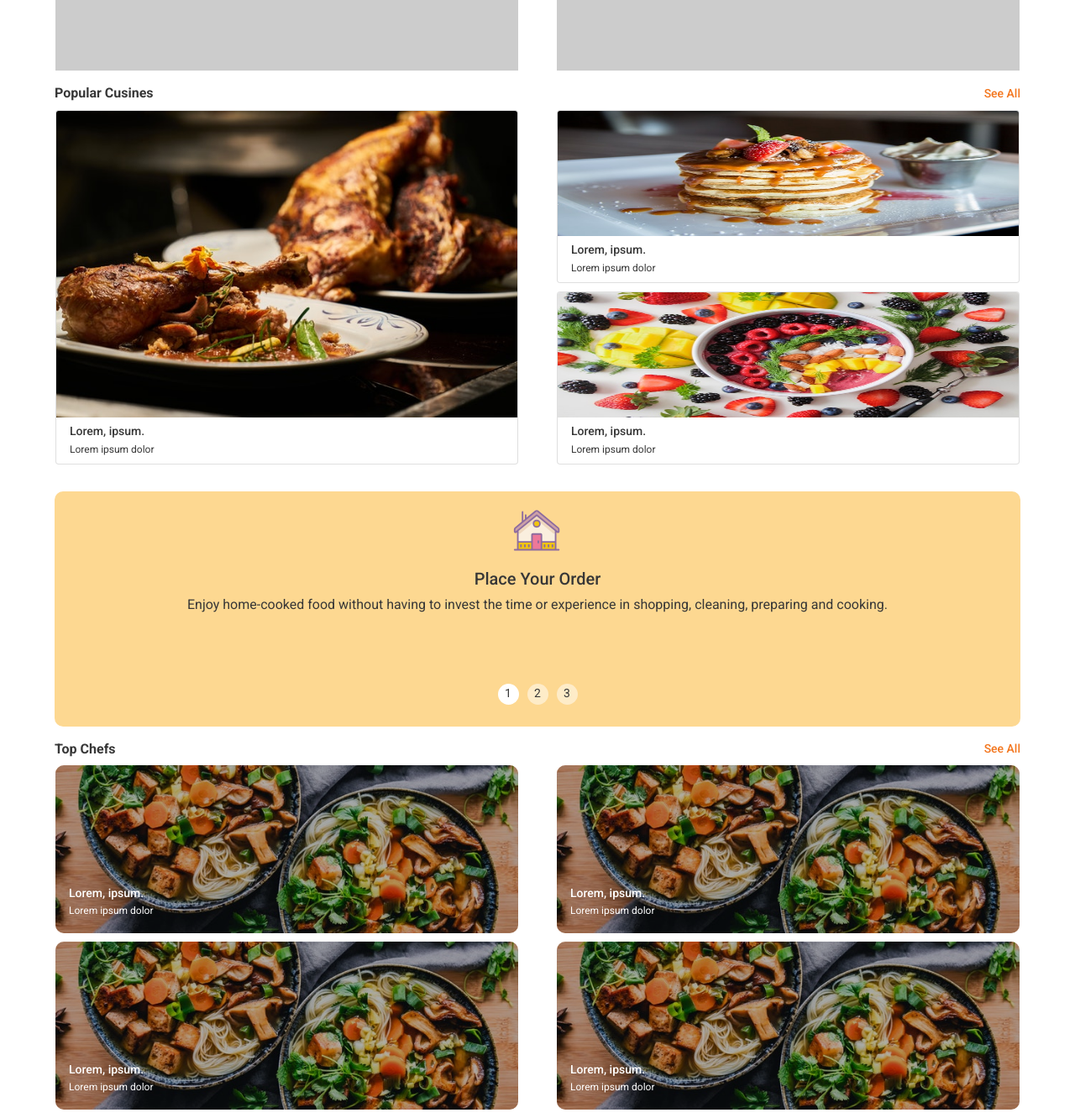
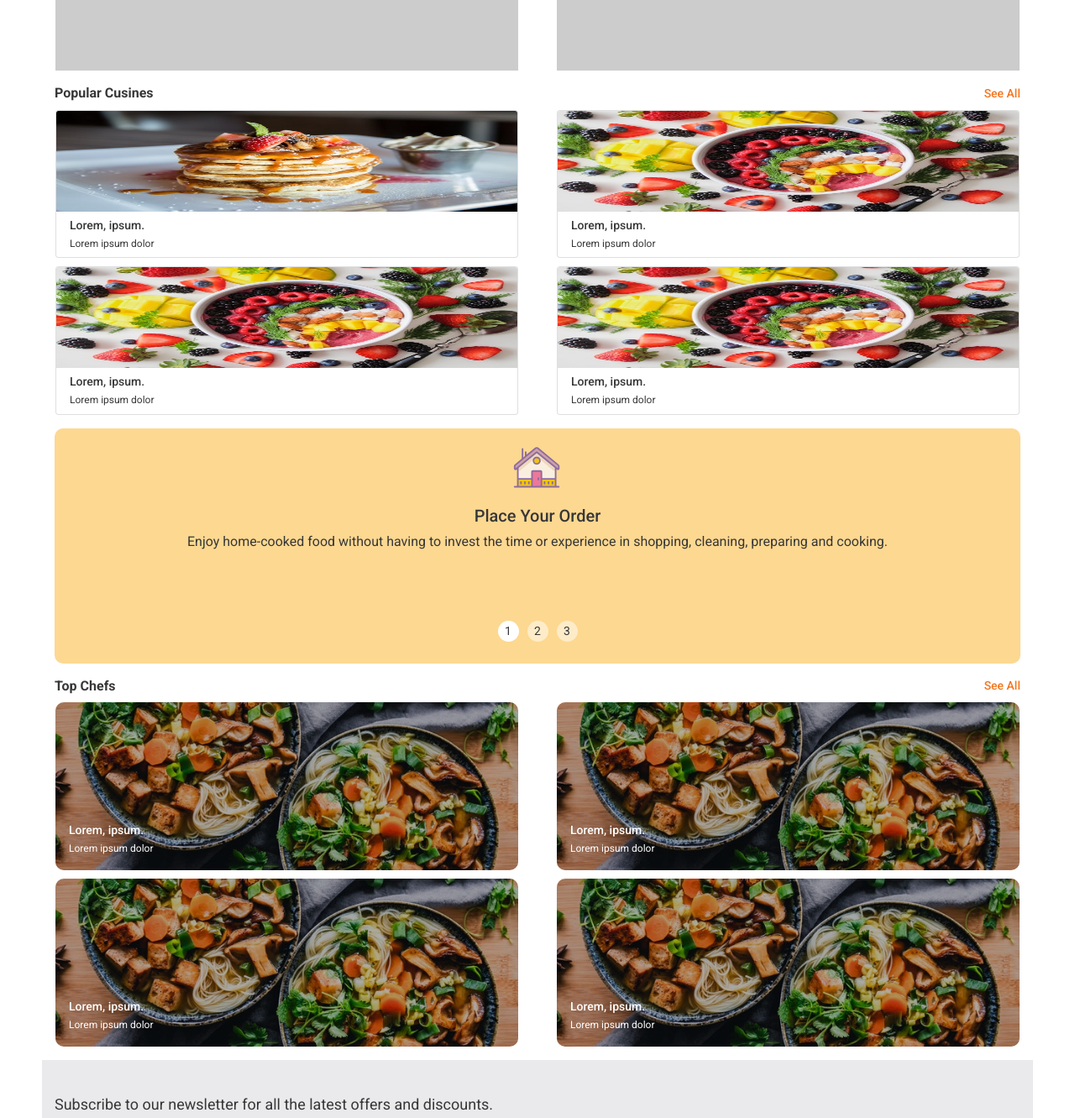
Before and after one commit to pratikjain2712/brludi, a website: page index.html in a window 1280 px wide. Shown: the part 860-2191 px from the top of the page at 84% size. Drawn offline with nearby package versions, Linux system fonts and the light colour scheme; placeholder pictures from the web are drawn by us.

```diff
--- a/assets/stylesheets/components/_trending.scss
+++ b/assets/stylesheets/components/_trending.scss
@@ -13,47 +13,26 @@
     scroll-snap-points-x: repeat(300px);
   }
   &-cards {
-    //   &:last-child {
-    //     &:after {
-    //       height: 100%;
-    //       width: 100%;
-    //       padding: 0.1rem;
-    //       content: "";
-    //       display: block;
-    //     }
-    //   }
-    //   overflow-y: scroll;
-    //   @include no-scroll-bar;
     .col-6 {
+      padding: 0;
+      margin: 0;
       max-width: 48%;
-      &:not(:last-child) {
+      margin-bottom: 10px;
+
+      &:nth-child(odd) {
         margin-right: auto;
       }
-      .col {
-        &:not(:last-child) {
-          margin-bottom: 10px;
-        }
+      &:nth-child(n + 3) {
+        margin-bottom: 0px;
       }
-      // min-width: 37vw;
     }
 
-    .vertical-col {
-      .card-img-top {
-        min-height: 315px;
-      }
-    }
-    .horizontal-col {
-      .row {
-        flex-direction: column;
-        height: 100%;
-      }
-      .card-img-top {
-        min-height: 125px;
-      }
-    }
     .card {
       height: 100%;
-
+      &-img-top {
+        min-height: 120px;
+        max-height: 120px;
+      }
       &-body {
         flex: none;
       }
@@ -67,18 +46,8 @@
     }
   }
 }
-
 .trending-overlay {
   .trending-cards {
-    .col-6 {
-      margin: 0;
-      max-width: 48%;
-      margin-bottom: 10px;
-      &:nth-child(odd) {
-        margin-right: auto;
-      }
-    }
-
     .card {
       cursor: pointer;
       border: 0px;
@@ -90,6 +59,8 @@
         top: 0;
         bottom: 0;
         height: 100%;
+        min-width: 100%;
+        min-height: 100%;
         object-fit: cover;
         object-position: center;
       }
--- a/index.html
+++ b/index.html
@@ -86,30 +86,37 @@
         <span class="trending-text text-capitalize">popular cusines</span>
         <a href="listing.html" class="text-capitalize">see all</a>
       </div>
-      <div class="row trending-cards pt-0 px-3 pb-3">
-        <div class="col-6 p-0 vertical-col">
+      <div class="row trending-cards py-0 px-3">
+            <div class="col-6">
               <div class="card">
-            <img class="card-img-top lazyload" data-src="assets/images/dish1.jpg" alt="" />
+                <img class="card-img-top lazyload" data-src="assets/images/dish4.jpg" alt=""/>
                 <div class="card-body px-3 py-2">
                   <h4 class="card-title">Lorem, ipsum.</h4>
                   <p class="card-text">Lorem ipsum dolor</p>
                 </div>
               </div>
             </div>
-        <div class="col-6 p-0 horizontal-col">
-          <div class="row">
-            <div class="col">
+            <div class="col-6">
               <div class="card">
-                <img class="card-img-top lazyload" data-src="assets/images/dish4.jpg" alt="" width="150" />
+                <img class="card-img-top lazyload" data-src="assets/images/dish6.jpg" alt=""/>
                 <div class="card-body px-3 py-2">
                   <h4 class="card-title">Lorem, ipsum.</h4>
                   <p class="card-text">Lorem ipsum dolor</p>
                 </div>
               </div>
             </div>
-            <div class="col">
+            <div class="col-6">
               <div class="card">
-                <img class="card-img-top lazyload" data-src="assets/images/dish6.jpg" alt="" width="150" />
+                <img class="card-img-top lazyload" data-src="assets/images/dish6.jpg" alt=""/>
+                <div class="card-body px-3 py-2">
+                  <h4 class="card-title">Lorem, ipsum.</h4>
+                  <p class="card-text">Lorem ipsum dolor</p>
+                </div>
+              </div>
+            </div>
+            <div class="col-6">
+              <div class="card">
+                <img class="card-img-top lazyload" data-src="assets/images/dish6.jpg" alt=""/>
                 <div class="card-body px-3 py-2">
                   <h4 class="card-title">Lorem, ipsum.</h4>
                   <p class="card-text">Lorem ipsum dolor</p>
@@ -210,7 +217,7 @@
         <a href="#" class="text-capitalize">see all</a>
       </div>
       <div class="row trending-cards py-0 px-3">
-        <div class="col-6 p-0">
+        <div class="col-6">
           <div class="card">
             <img class="card-img-top lazyload" data-src="assets/images/dish3.jpg" alt="" width="150" />
             <div class="card-body px-3 py-2">
@@ -219,7 +226,7 @@
             </div>
           </div>
         </div>
-        <div class="col-6 p-0">
+        <div class="col-6">
           <div class="card">
             <img class="card-img-top lazyload" data-src="assets/images/dish3.jpg" alt="" />
             <div class="card-body px-3 py-2">
@@ -228,7 +235,7 @@
             </div>
           </div>
         </div>
-        <div class="col-6 p-0">
+        <div class="col-6">
           <div class="card">
             <img class="card-img-top lazyload" data-src="assets/images/dish3.jpg" alt="" />
             <div class="card-body px-3 py-2">
@@ -237,7 +244,7 @@
             </div>
           </div>
         </div>
-        <div class="col-6 p-0">
+        <div class="col-6">
           <div class="card">
             <img class="card-img-top lazyload" src="assets/images/dish3.jpg" alt="" />
             <div class="card-body px-3 py-2">
```
Also changed, not shown: listing.html (+1 -9 lines), assets/css/style.comp.css, assets/css/style.concat.css, assets/css/style.css, assets/css/style.prefix.css, build/assets/css/style.css, build/index.html, build/listing.html, 6 other files. Lines whose indentation alone changed are shown as unchanged.
